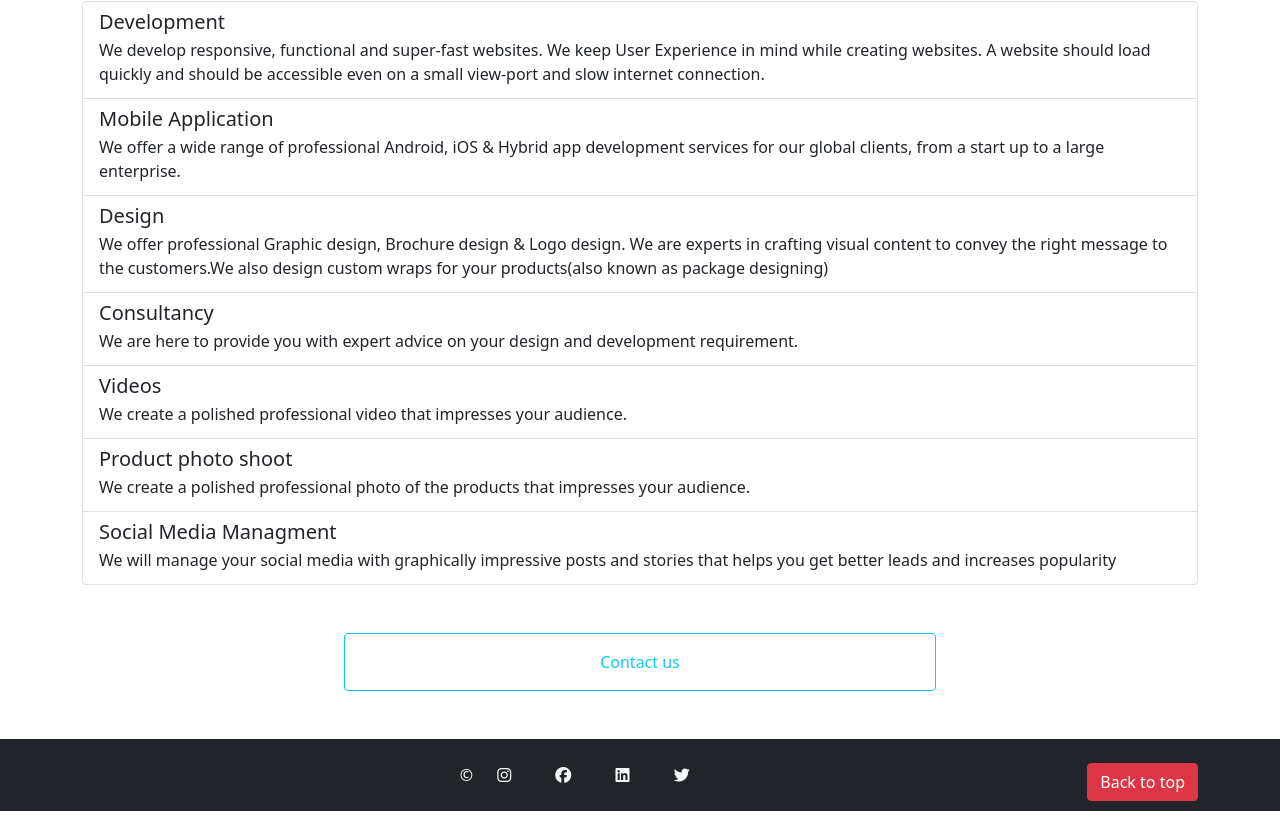
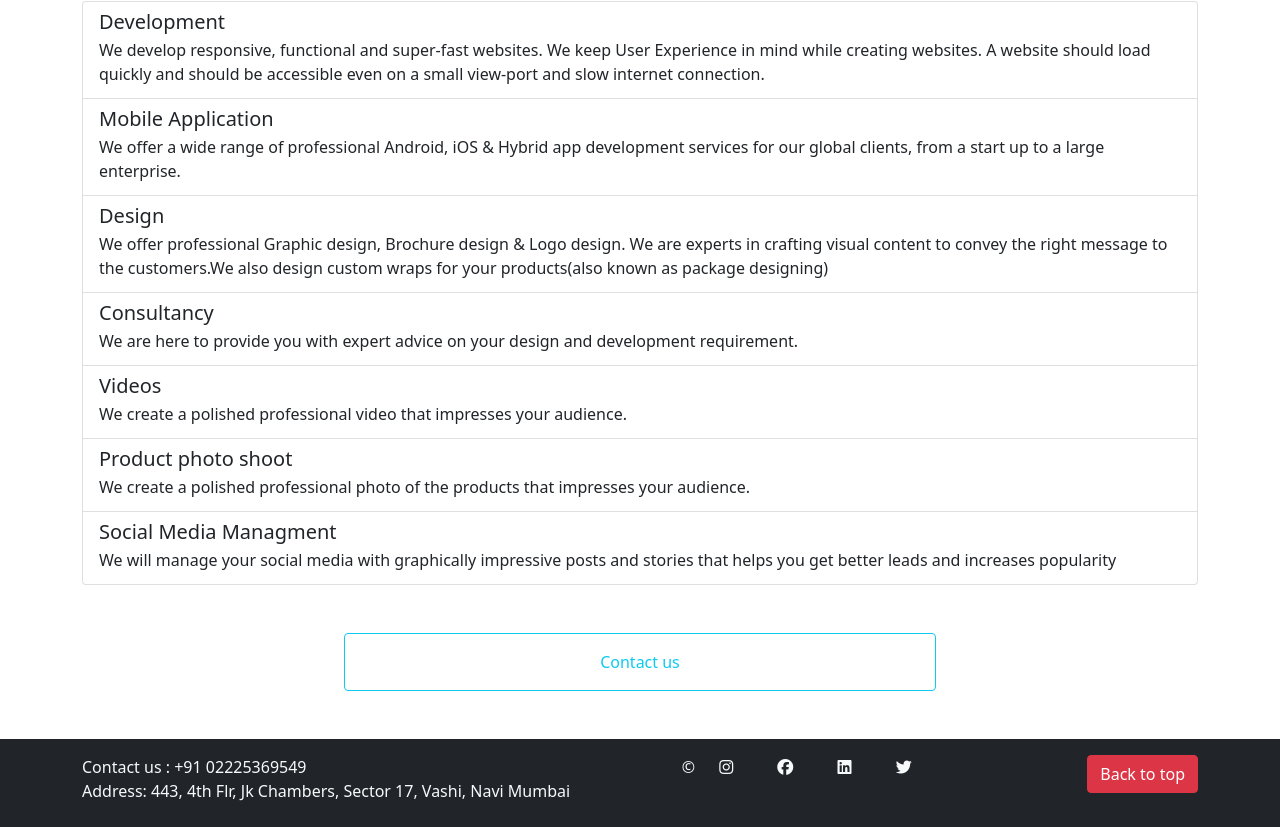
Before and after one commit to 01naveen10/fswd-project-2, a plain HTML site: page index.html in a window 1280 px wide. Shown: the part 2155-2982 px from the top of the page. Drawn offline with nearby package versions, Linux system fonts and the light colour scheme.

Commit message:
edited footer

```diff
--- a/index.html
+++ b/index.html
@@ -142,12 +142,15 @@
         </div>
     </section>
 
-    <footer class=" bg-dark py-4 ">
+    <footer class=" bg-dark pt-3 pb-5  ">
         <div class="container">
-            <p class="float-end mb-1">
-                <a class="btn btn-danger" href="#"> Back to top</a>
-            </p>
-            <div class="icons text-light text-center">
+            <p class="text-light float-start">Contact us : +91 02225369549 <br> Address: 443, 4th Flr, Jk Chambers, Sector 17, Vashi, Navi Mumbai </p>
+
+            <a class="btn btn-danger float-end mb-1" href="#"> Back to top</a>
+
+
+            <div class="icons text-light">
+
                 &copy;
                 <i class="fab fa-instagram"></i>
                 <i class="fab fa-facebook"></i>
--- a/style.css
+++ b/style.css
@@ -27,6 +27,11 @@ h1 {
     transform: scale(1.05);
 }
 
+.icons {
+    display: inline;
+    margin-left: 10%;
+}
+
 .fab {
     margin: 0 20px;
 }
```
